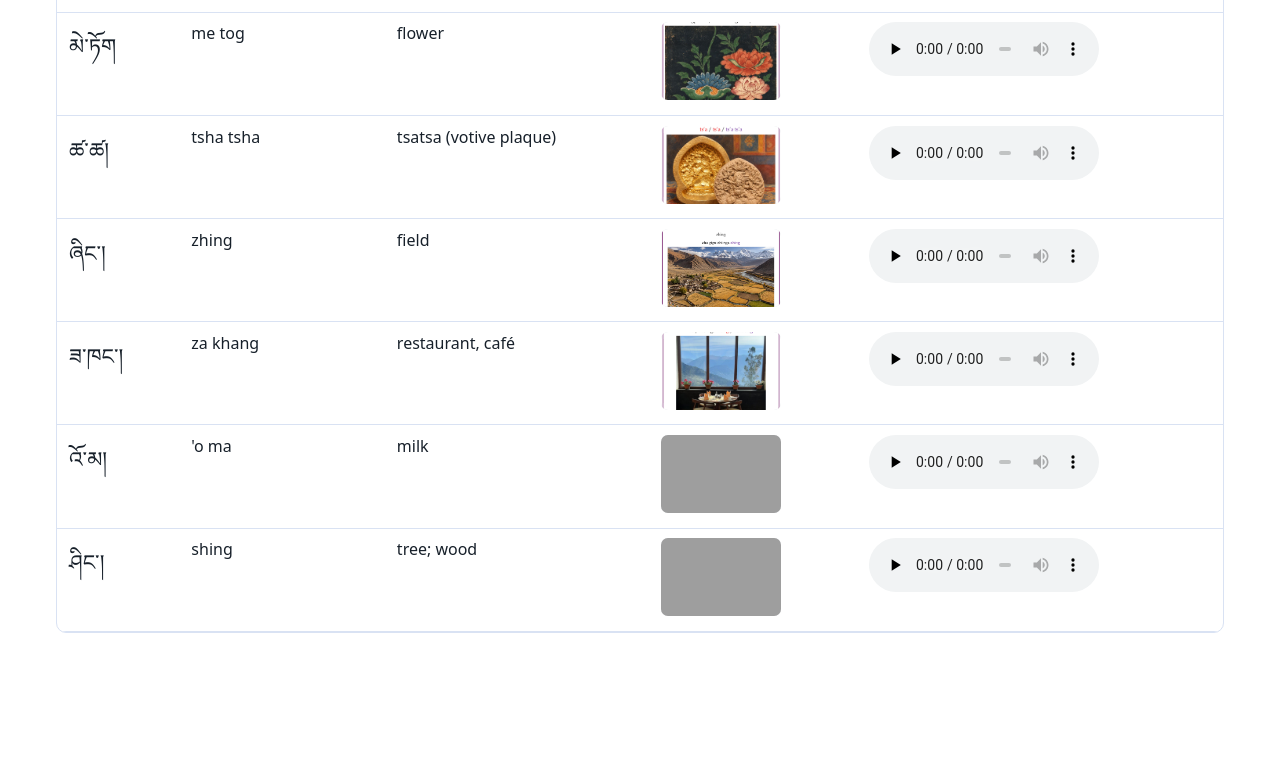
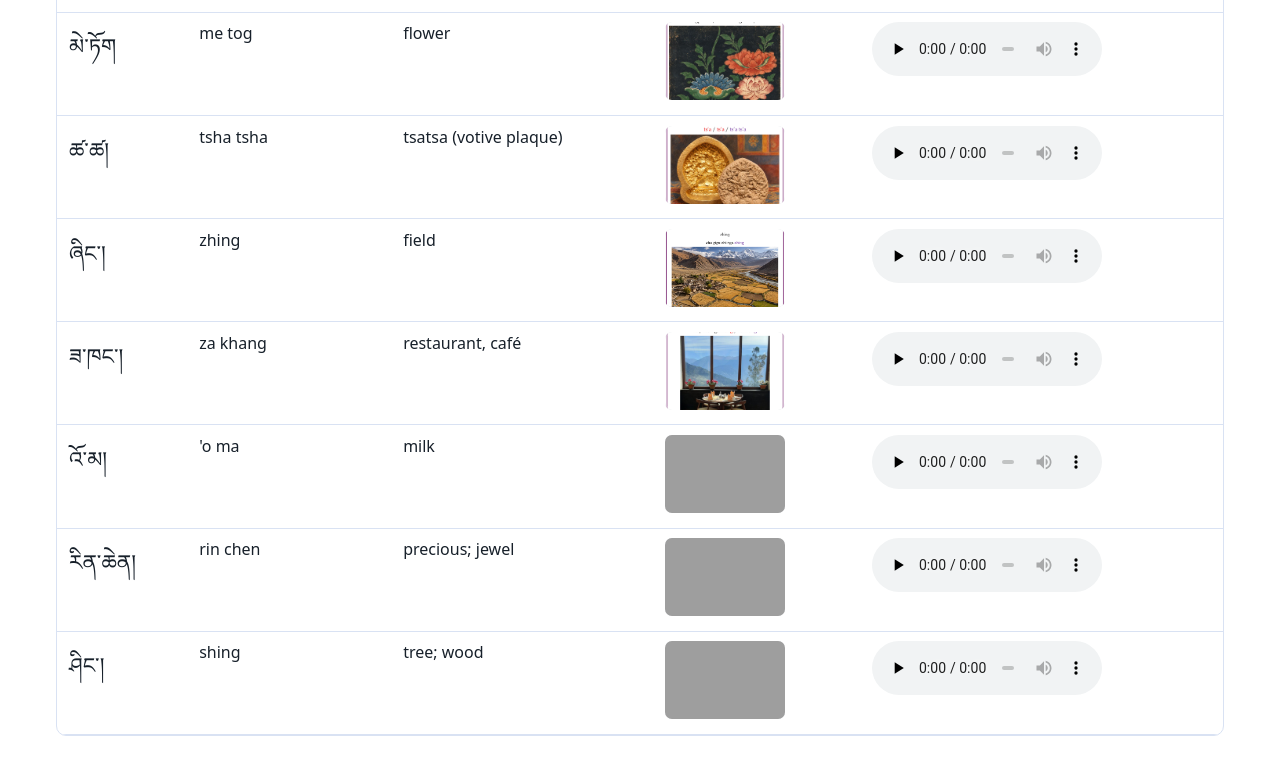
Before and after one commit to aleksandrvzorin-ai/dag-yig, a plain HTML site: page index.html in a window 1280 px wide. Shown: the part 955-1715 px from the top of the page. Before the commit the page ends 1612 px from the top, so only its background shows below. Drawn offline with Linux system fonts and the light colour scheme; grey boxes are pictures that could not be loaded.

Commit message:
Update index.html

```diff
--- a/index.html
+++ b/index.html
@@ -40,6 +40,7 @@ const embeddedData=[
  {"Tibetan":"ཞིང་།","Transliteration":"zhing","Gloss":"field","Picture":"zhing.jpg","Audio":"zhing.mp3"},
  {"Tibetan":"ཟ་ཁང་།","Transliteration":"za khang","Gloss":"restaurant, café","Picture":"za khang.jpg","Audio":"za khang.mp3"},
  {"Tibetan":"འོ་མ།","Transliteration":"'o ma","Gloss":"milk","Picture":"'o ma.jpg","Audio":"'o ma.mp3"},
+ {"Tibetan":"རིན་ཆེན།","Transliteration":"rin chen","Gloss":"precious; jewel","Picture":"rin chen.jpg","Audio":"rin chen.mp3"},
  {"Tibetan":"ཤིང་།","Transliteration":"shing","Gloss":"tree; wood","Picture":"shing.jpg","Audio":"shing.mp3"}
 ];
 search.addEventListener('input',()=>render());render(embeddedData);
```
